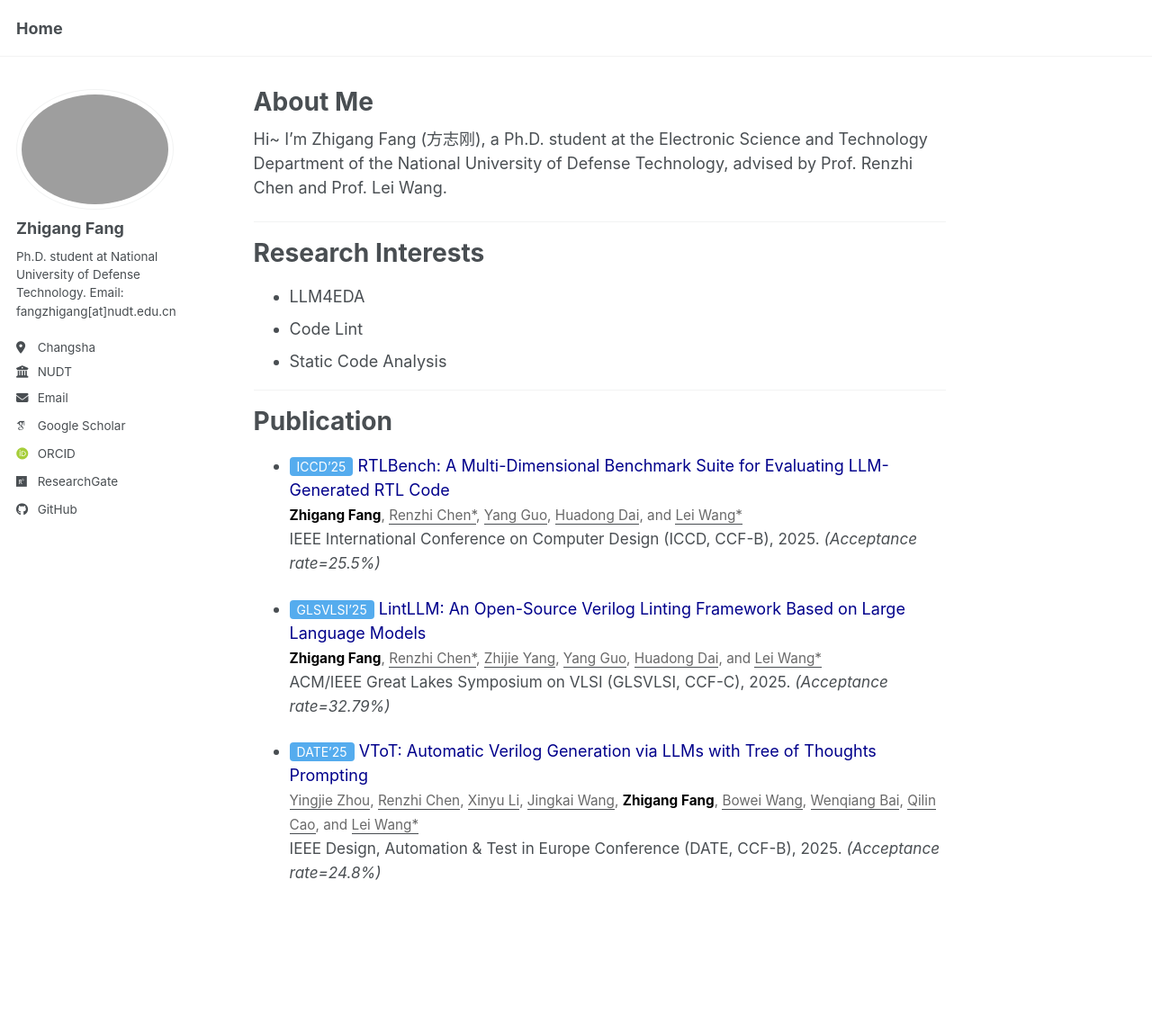
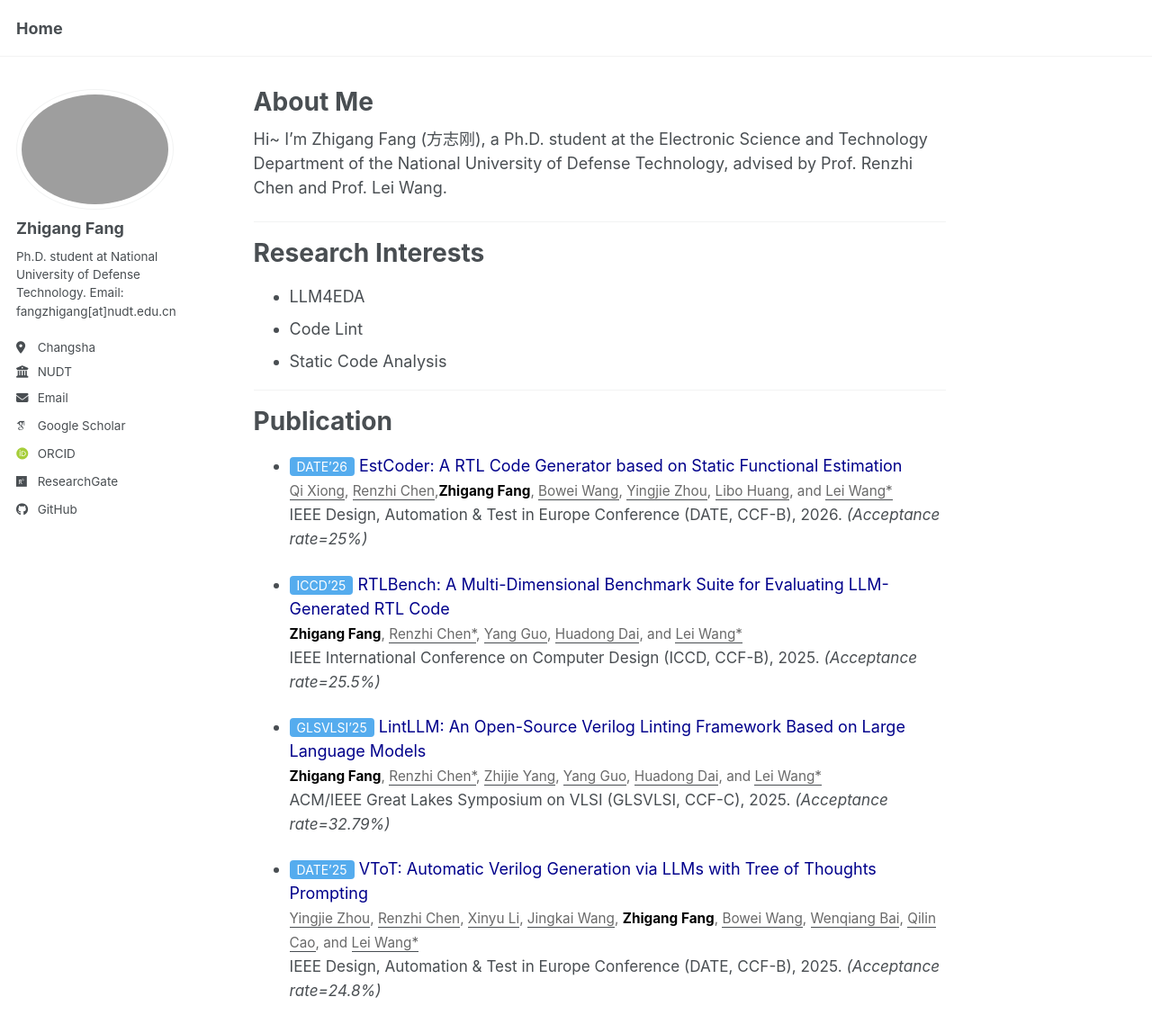
Before and after one commit to fangzhigang32/fangzhigang32.github.io, a Jekyll site: the page built from _pages/about.md, in a window 1280 px wide and 1165 px high. Shown: the top 1148 px of the window at 90% size. Built offline with Jekyll 4.4.1, drawn with Linux system fonts in a browser that asks for light colours; some web fonts are replaced; a script bundle is joined from its source files by our own code; library files that are not in the unit come from our copies.

Commit message:
Update about.md

```diff
--- a/_pages/about.md
+++ b/_pages/about.md
@@ -19,6 +19,9 @@ Research Interests
 
 Publication
 ======
+* [DATE'26](https://past.date-conference.com/proceedings-archive/2026/DATA/504.pdf){: style="background-color:#55acee; color:white; padding:2px 8px; border-radius:4px; text-decoration:none; font-size:14px;"} <span style="color:DarkBlue">EstCoder: A RTL Code Generator based on Static Functional Estimation</span>
+<span style="color:DimGray; font-size:85%"><u>Qi Xiong</u>, <u>Renzhi Chen</u>,<span style="color:black">**Zhigang Fang**</span>, <u>Bowei Wang</u>,  <u>Yingjie Zhou</u>, <u>Libo Huang</u>, and <u>Lei Wang*</u></span>
+<span style="font-size:95%">IEEE Design, Automation & Test in Europe Conference (DATE, CCF-B), 2026. *(Acceptance rate=25%)*</span>
 
 * [ICCD'25](https://doi.org/10.1109/ICCD65941.2025.00087){: style="background-color:#55acee; color:white; padding:2px 8px; border-radius:4px; text-decoration:none; font-size:14px;"} <span style="color:DarkBlue">RTLBench: A Multi-Dimensional Benchmark Suite for Evaluating LLM-Generated RTL Code</span>
 <span style="color:DimGray; font-size:85%"><span style="color:black">**Zhigang Fang**</span>, <u>Renzhi Chen*</u>,  <u>Yang Guo</u>, <u>Huadong Dai</u>, and <u>Lei Wang*</u></span>
```
